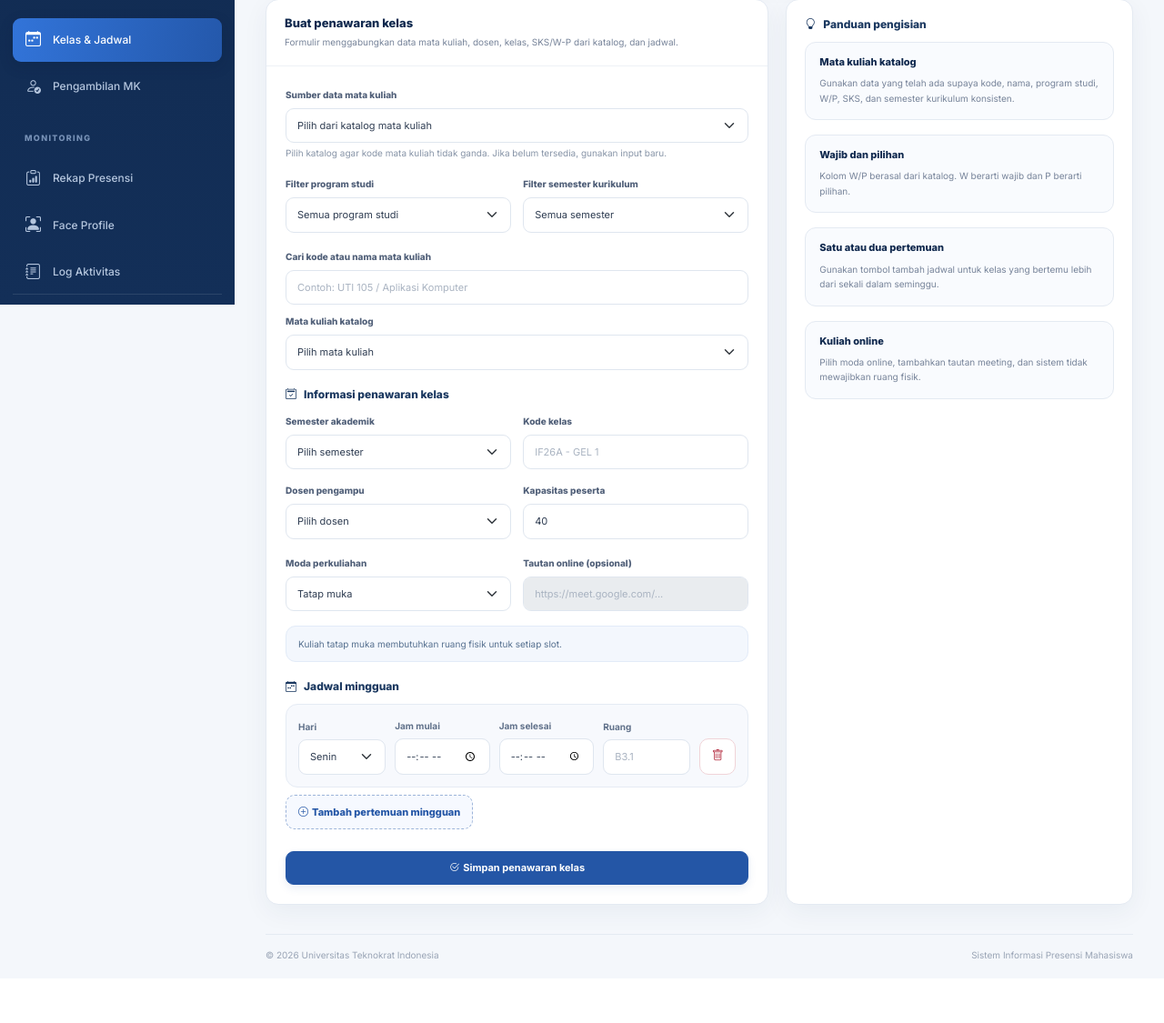
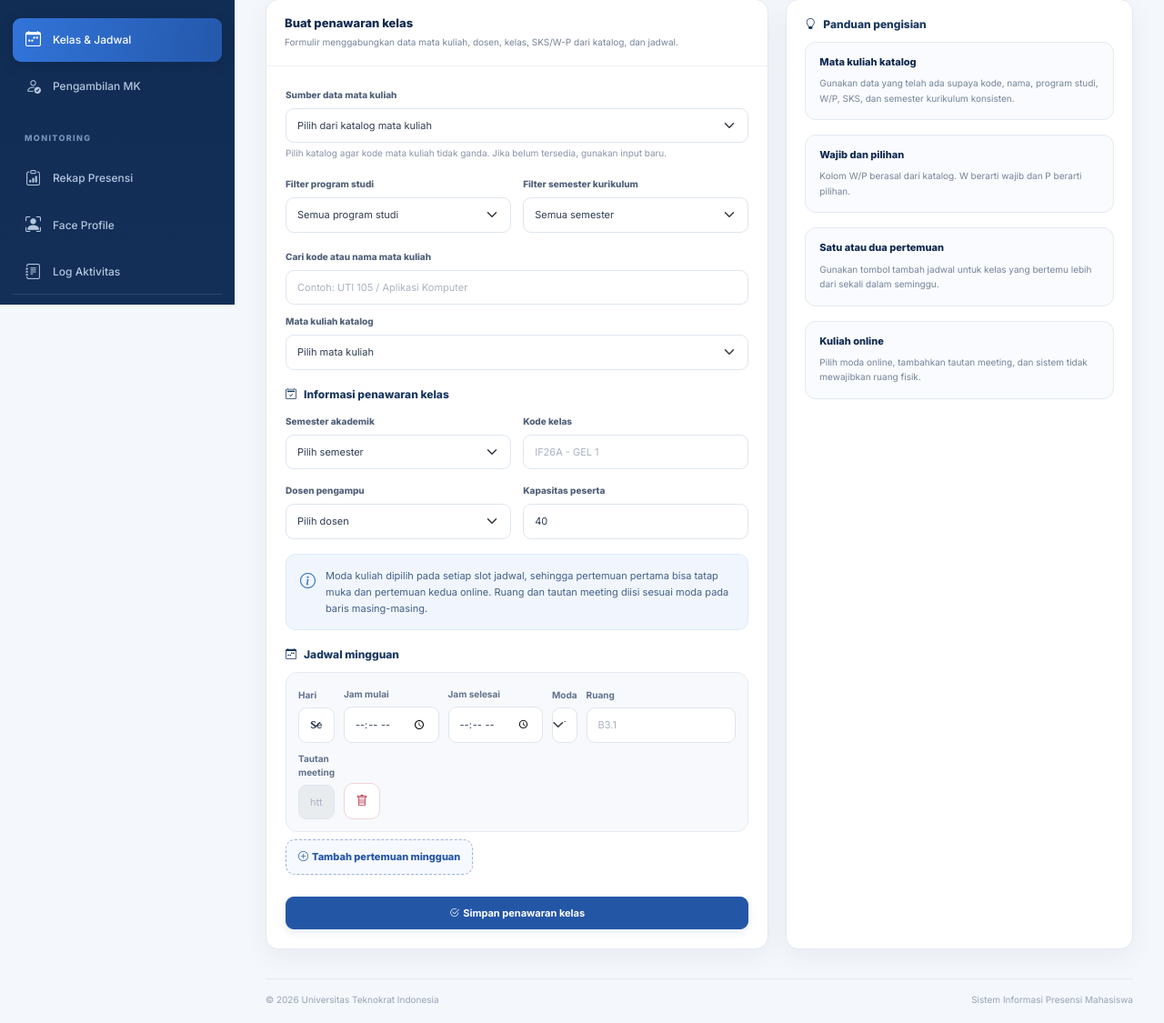
Before and after one commit to firgiahmadsuryaman/smart-attendance-uti, a Flask app: page /admin/offerings in a window 1280 px wide. Shown: the part 465-1590 px from the top of the page at 91% size. Before the commit the page ends 1520 px from the top, so only its background shows below. Run offline with Flask 3, Linux system fonts and the light colour scheme; the visitor is signed in with stand-in values (Sample User, id 1); data comes from the database, SQL or seed files in the repository; data that the repository does not hold is empty; some libraries are stand-ins or nearby versions.

Commit message:
ui(schedule): select delivery mode per weekly slot

```diff
--- a/app/templates/admin/offerings.html
+++ b/app/templates/admin/offerings.html
@@ -48,10 +48,9 @@
 
         <div class="form-section-title"><i class="bi bi-calendar2-check"></i>Informasi penawaran kelas</div>
         <div class="field-grid mb-3"><div><label class="form-label">Semester akademik</label><select class="form-select" name="semester_id" required><option value="">Pilih semester</option>{% for s in semesters %}<option value="{{ s.id }}" {% if s.is_active %}selected{% endif %}>{{ s.name }}{% if s.is_active %} · Aktif{% endif %}</option>{% endfor %}</select></div><div><label class="form-label">Kode kelas</label><input class="form-control" name="class_code" placeholder="IF26A - GEL 1" required></div><div><label class="form-label">Dosen pengampu</label><select class="form-select" name="lecturer_id" required><option value="">Pilih dosen</option>{% for l in lecturers %}<option value="{{ l.id }}">{{ l.full_name }}{% if l.employee_id %} · {{ l.employee_id }}{% endif %}</option>{% endfor %}</select></div><div><label class="form-label">Kapasitas peserta</label><input class="form-control" type="number" name="capacity" min="1" max="500" value="40" required></div></div>
-        <div class="field-grid mb-3"><div><label class="form-label" for="deliveryMode">Moda perkuliahan</label><select class="form-select" name="delivery_mode" id="deliveryMode"><option value="OFFLINE">Tatap muka</option><option value="ONLINE">Online</option></select></div><div><label class="form-label" for="onlineUrl">Tautan online (opsional)</label><input class="form-control" name="online_url" id="onlineUrl" type="url" placeholder="https://meet.google.com/..." disabled></div></div>
-        <div class="mode-note mb-3" id="modeNote">Tatap muka membutuhkan ruang. Setiap jadwal dapat menggunakan ruang yang berbeda.</div>
+        <div class="callout mb-3"><i class="bi bi-info-circle"></i><div>Moda kuliah dipilih pada setiap slot jadwal, sehingga pertemuan pertama bisa tatap muka dan pertemuan kedua online. Ruang dan tautan meeting diisi sesuai moda pada baris masing-masing.</div></div>
         <div class="form-section-title"><i class="bi bi-calendar-week"></i>Jadwal mingguan</div>
-        <div class="slot-list" id="slotList"><div class="slot-row"><div><label>Hari</label><select class="form-select" name="weekday[]" required>{% for value,label in weekdays %}<option value="{{ value }}">{{ label }}</option>{% endfor %}</select></div><div><label>Jam mulai</label><input class="form-control" type="time" name="start_time[]" required></div><div><label>Jam selesai</label><input class="form-control" type="time" name="end_time[]" required></div><div class="room-field"><label>Ruang</label><input class="form-control" name="room[]" placeholder="B3.1"></div><button class="slot-remove" type="button" title="Hapus jadwal" disabled><i class="bi bi-trash"></i></button></div></div>
+        <div class="slot-list" id="slotList"><div class="slot-row"><div><label>Hari</label><select class="form-select" name="weekday[]" required>{% for value,label in weekdays %}<option value="{{ value }}">{{ label }}</option>{% endfor %}</select></div><div><label>Jam mulai</label><input class="form-control" type="time" name="start_time[]" required></div><div><label>Jam selesai</label><input class="form-control" type="time" name="end_time[]" required></div><div><label>Moda</label><select class="form-select slot-mode" name="delivery_mode[]"><option value="OFFLINE">Tatap muka</option><option value="ONLINE">Online</option></select></div><div class="room-field"><label>Ruang</label><input class="form-control" name="room[]" placeholder="B3.1"></div><div class="online-url-field"><label>Tautan meeting</label><input class="form-control" type="url" name="online_url[]" placeholder="https://meet.google.com/..."></div><button class="slot-remove" type="button" title="Hapus jadwal" disabled><i class="bi bi-trash"></i></button></div></div>
         <button class="slot-add mt-2 mb-4" id="addSlot" type="button"><i class="bi bi-plus-circle me-1"></i>Tambah pertemuan mingguan</button>
         <button class="btn btn-primary w-100"><i class="bi bi-check2-circle me-1"></i>Simpan penawaran kelas</button>
       </form>
@@ -75,9 +74,6 @@
   const program = document.getElementById('programFilter');
   const semester = document.getElementById('catalogSemesterFilter');
   const search = document.getElementById('courseSearch');
-  const mode = document.getElementById('deliveryMode');
-  const online = document.getElementById('onlineUrl');
-  const note = document.getElementById('modeNote');
   const list = document.getElementById('slotList');
   const add = document.getElementById('addSlot');
   function swapEntry() {
@@ -99,28 +95,27 @@
     });
     if (course.selectedOptions[0]?.hidden) course.value = '';
   }
-  function updateMode() {
-    const isOnline = mode.value === 'ONLINE';
-    online.disabled = !isOnline;
-    document.querySelectorAll('#slotList .room-field input').forEach((field) => {
-      field.disabled = isOnline; field.required = !isOnline;
-      if (isOnline) field.value = 'Online'; else if (field.value === 'Online') field.value = '';
-    });
-    note.classList.toggle('online', isOnline);
-    note.textContent = isOnline ? 'Kuliah online tidak memerlukan ruang fisik. Masukkan URL meeting bila tersedia.' : 'Kuliah tatap muka membutuhkan ruang fisik untuk setiap slot.';
+  function updateSlot(row) {
+    const isOnline = row.querySelector('.slot-mode').value === 'ONLINE';
+    const room = row.querySelector('.room-field input');
+    const url = row.querySelector('.online-url-field input');
+    room.disabled = isOnline; room.required = !isOnline;
+    if (isOnline) room.value = 'Online'; else if (room.value === 'Online') room.value = '';
+    url.disabled = !isOnline;
   }
+  function updateAllSlots() { list.querySelectorAll('.slot-row').forEach(updateSlot); }
   entry.addEventListener('change', swapEntry);
-  program.addEventListener('change', filterCourses); semester.addEventListener('change', filterCourses); search.addEventListener('input', filterCourses); mode.addEventListener('change', updateMode);
+  program.addEventListener('change', filterCourses); semester.addEventListener('change', filterCourses); search.addEventListener('input', filterCourses); list.addEventListener('change', (event) => { if (event.target.matches('.slot-mode')) updateSlot(event.target.closest('.slot-row')); });
   add.addEventListener('click', () => {
     if (list.children.length >= 4) { alert('Maksimal empat slot jadwal per minggu.'); return; }
     const row = list.firstElementChild.cloneNode(true);
     row.querySelectorAll('input').forEach((field) => field.value = '');
     row.querySelectorAll('select').forEach((field) => field.selectedIndex = 0);
     row.querySelector('.slot-remove').disabled = false;
-    list.appendChild(row); updateMode();
+    list.appendChild(row); updateSlot(row);
   });
   list.addEventListener('click', (event) => { const button = event.target.closest('.slot-remove'); if (button && list.children.length > 1) button.closest('.slot-row').remove(); });
-  swapEntry(); updateMode();
+  swapEntry(); updateAllSlots();
 })();
 </script>
 {% endblock %}
```
